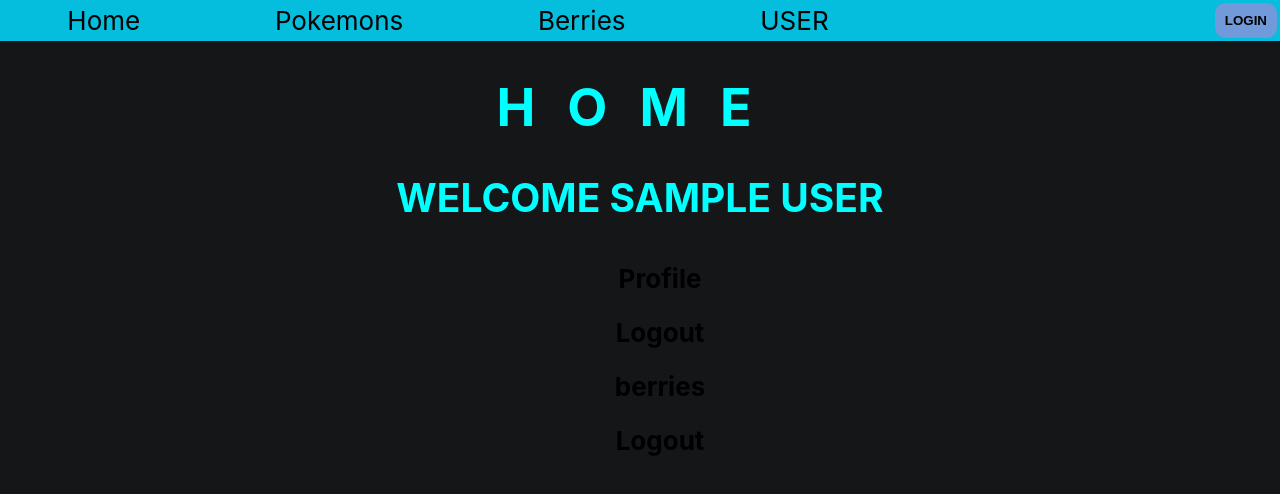
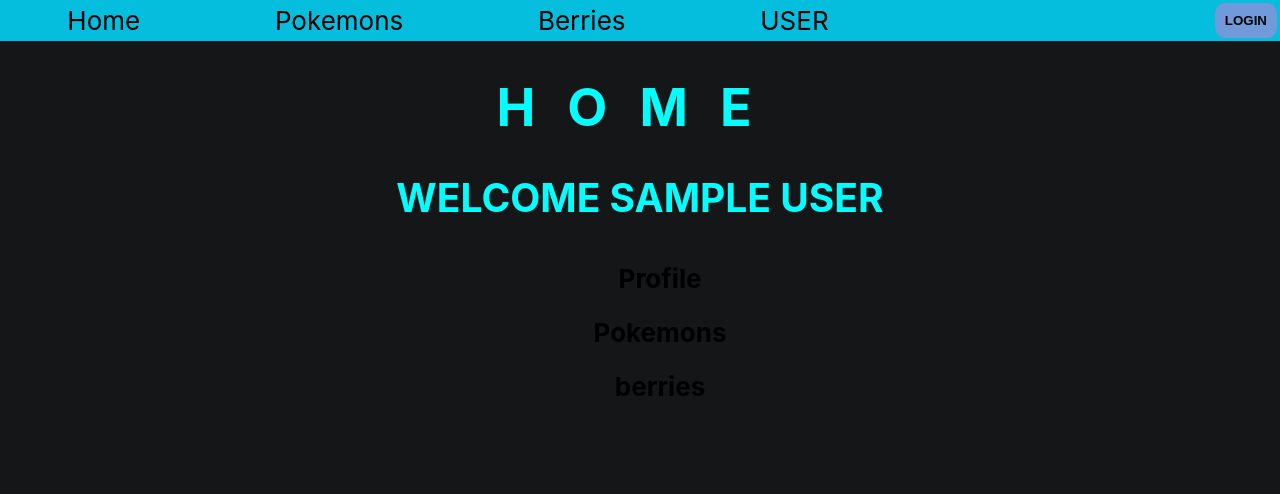
Before and after one commit to IamDavidev/PokeApiApp, a React (Vite) app: page /home in a window 1280 px wide. Shown: the top 494 px of the page. Built offline with nearby package versions, Linux system fonts and the light colour scheme; sample sign-in values are in the browser's storage.

Commit message:
create components

```diff
--- /dev/null
+++ b/src/components/ContainerHome.jsx
@@ -0,0 +1,31 @@
+import { Link } from "react-router-dom"
+
+const ContainerHome = ({user})=>{
+    // const user  = user
+    console.log(user)
+    return (
+        <div className="container">
+        <h2>Welcome {user.name}</h2>
+        <ol>
+          <li>
+            <Link className="btn_all" to="/user">
+              Profile
+            </Link>
+          </li>
+          <li>
+            <Link className="btn_all" to="/pokemons">
+              Pokemons
+            </Link>
+          </li>
+          <li>
+            <Link className="btn_all" to="/berries">
+              berries
+            </Link>
+          </li>
+        </ol>
+      </div>
+    )
+}
+
+
+export default ContainerHome
--- /dev/null
+++ b/src/components/ContainerLogin.jsx
@@ -0,0 +1,22 @@
+const ContainerLogin = ()=>{
+
+    return (
+        <>
+        <div className="login_container">
+          <InputLogin type="email" pholder="EMAIL" />
+          <InputLogin type="password" pholder="PASSWORD" />
+        </div>
+        <div className="login_create">
+          <Link to='/home' className="btn_login">
+            LOGIN
+          </Link>
+          <Link to="/singup" className="btn_login">
+            CREATE ACCOUNT
+          </Link>
+        </div>
+      </>
+    )
+}
+
+
+export default ContainerLogin;
--- a/src/helpers/handleLogin.js
+++ b/src/helpers/handleLogin.js
@@ -1,20 +1,14 @@
-import { useContext } from 'react';
-import UserContext from '../Context/UserContext';
-
-
-
-const handleLogin = ({ evt,setUser,History }) => {
-
+const handleLogin = ({ evt, setUser, History }) => {
   const name = evt.target.elements[0].value;
   const email = evt.target.elements[1].value;
   const password = evt.target.elements[2].value;
   const userProfile = {
     name,
     email,
-    password,
+    // password,
     isLoggedIn: true,
   };
-  localStorage.setItem("AuthUser",JSON.stringify(userProfile))
+  localStorage.setItem('AuthUser', JSON.stringify(userProfile));
   setUser(userProfile);
   History.push('/home');
 };
--- a/src/pages/Berries.jsx
+++ b/src/pages/Berries.jsx
@@ -54,7 +54,7 @@ const Berries = () => {
           ))}
         </div>
         <div className="btn_berries_more">
-        <button className="btn_all ">hola render mas berries</button>
+        <button className="btn_all" onClick={()=> getAllBerries()}> More Berries </button>
         </div>
       </div>
     </div>
--- a/src/pages/Home.jsx
+++ b/src/pages/Home.jsx
@@ -2,40 +2,13 @@ import { useContext, useState } from 'react';
 import { Link } from 'react-router-dom';
 import UserContext from '../Context/UserContext';
 import NoUser from '../components/NoUser';
+import ContainerHome from '../components/ContainerHome';
 const Home = () => {
   const { user, setUser } = useContext(UserContext);
   return (
     <>
       <h1> HOME </h1>
-      {user.name !== '' ? (
-        <div className="container">
-          <h2>Welcome {user.name}</h2>
-          <ol>
-            <li>
-              <Link className="btn_all" to="/user">
-                Profile
-              </Link>
-            </li>
-            <li>
-              <Link className="btn_all" to="/user">
-                Logout
-              </Link>
-            </li>
-            <li>
-              <Link className="btn_all" to="/user">
-                berries
-              </Link>
-            </li>
-            <li>
-              <Link className="btn_all" to="/user">
-                Logout
-              </Link>
-            </li>
-          </ol>
-        </div>
-      ) : (
-        <NoUser />
-      )}
+      {user.name !== '' ? <ContainerHome user={user} /> : <NoUser />}
     </>
   );
 };
--- a/src/pages/Login.jsx
+++ b/src/pages/Login.jsx
@@ -4,33 +4,16 @@ import LoginTitle from '../components/LoginTitle';
 import UserContext from '../Context/UserContext';
 import { useContext, useEffect } from 'react';
 import Logout from '../components/Logout.jsx';
+import ContainerLogin from '../components/ContainerLogin';
 const Login = () => {
-  const {user, setUser} = useContext(UserContext);
+  const { user, setUser } = useContext(UserContext);
 
   return (
     <div className="login_page">
       <div className="loger_title">
-      <LoginTitle title="app react"/>
+        <LoginTitle title="app react" />
       </div>
-      {
-        !user.isLoggedIn  ?
-        <>
-      <div className="login_container">
-        <InputLogin type="email" pholder="EMAIL" />
-        <InputLogin type="password" pholder="PASSWORD" />
-      </div>
-      <div className="login_create">
-        <Link to='/home' className="btn_login">
-          LOGIN
-        </Link>
-        <Link to="/singup" className="btn_login">
-          CREATE ACCOUNT
-        </Link>
-      </div>
-    </>
-      : <Logout />
-
-      }
+      {!user.isLoggedIn ? <ContainerLogin /> : <Logout />}
     </div>
   );
 };
--- a/src/pages/SingUp.jsx
+++ b/src/pages/SingUp.jsx
@@ -19,7 +19,7 @@ const SignUp = () => {
   return (
     <div className="singup_page">
       <LoginTitle title="sing up" />
-      {user.name === '' ? (
+      {user.isLoggedIn === false ? (
         <>
           <div className="signup_page_container">
             <form onSubmit={HandleLogin}>
```
